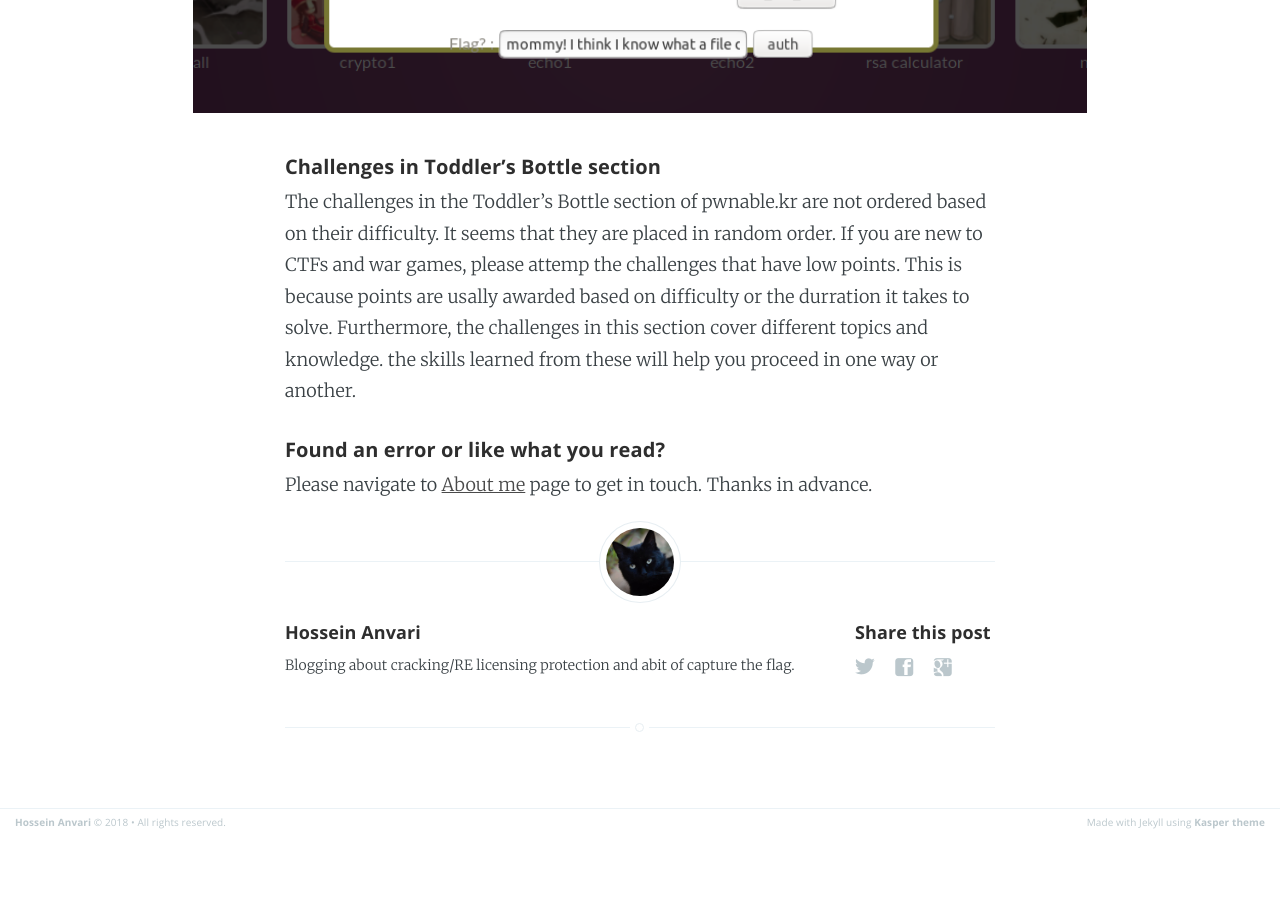
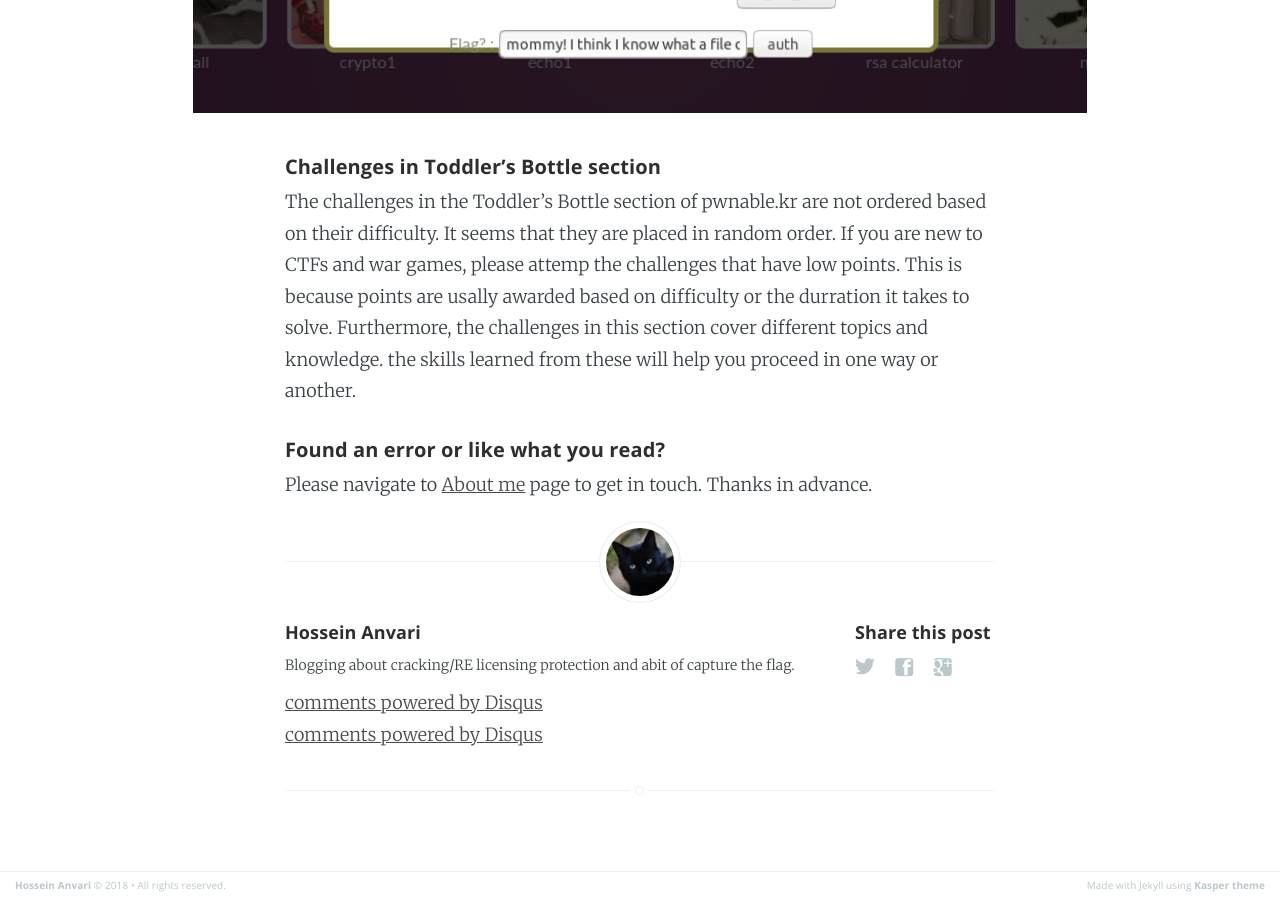
Before and after one commit to KHZ-INTL/blog, a Jekyll site: the page built from _posts/2018-03-26-solving-the-fd-challenge-pwnablekr.markdown, in a window 1280 px wide and 900 px high, scrolled down 13573 px. Built offline with Jekyll 4.4.1, drawn with Linux system fonts in a browser that asks for light colours; comment, search, counter and statistics services are not loaded; before the commit the page ends 14410 px from its top, so only the background shows below that; some of the changed lines change nothing that is shown.

Commit message:
Set disqus comments true in header

```diff
--- a/_posts/2018-03-26-solving-the-fd-challenge-pwnablekr.markdown
+++ b/_posts/2018-03-26-solving-the-fd-challenge-pwnablekr.markdown
@@ -2,6 +2,8 @@
 layout: post
 title:  "Solving the fd challenge - pwnable.kr"
 date:   2018-03-26 10:18:00
+comments: true
+disqus: true
 categories: capture-the-flag pawnablekr Writeup file descriptor
 ---
 
```
